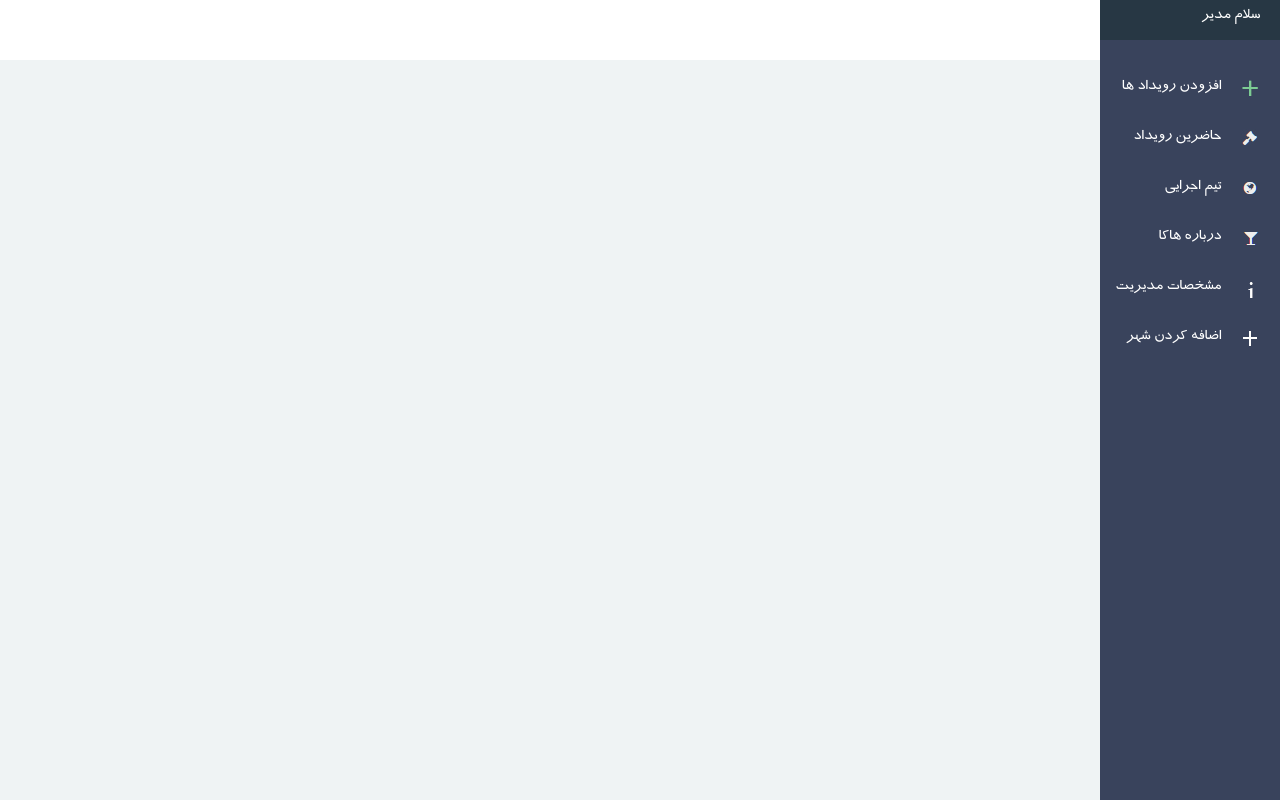
After one commit to parskama/HackaArak, a PHP site: page /hackairan/img/screenshot/screenshot/header.php in a window 1280 px wide. The commit adds this page. Run offline with PHP 8.4, Linux system fonts and the light colour scheme.

Commit message:
first commit

```diff
--- a/Opration.php
+++ b/Opration.php
@@ -99,7 +99,7 @@ if(isset($_POST["command"]))
 			$password = md5(sha1($security->Check_Post($_POST["password"])));
 			if(empty($username) || empty($password))
 			{
-				echo "لطفا فیلدهای ضروری را پر کنید";
+				echo "empty";
 				exit();
 			}
 			else
@@ -134,13 +134,13 @@ if(isset($_POST["command"]))
 					}
 					else
 					{
-						echo "نام کاربری یا کلمه عبور اشتباه است";
+						echo "erroruserpass";
 						exit();
 					}
 				}
 				else
 				{
-					echo "خطایی رخ داده است! مجددا تلاش کنید";
+					echo "db";
 					exit();
 				}
 			}
--- /dev/null
+++ b/img/screenshot/screenshot/header.php
@@ -0,0 +1,73 @@
+<!doctype html>
+<html>
+<head>
+<meta charset="utf-8">
+<title>Untitled Document</title>
+<link href="style.css" type="text/css" rel="stylesheet" />
+<script language="javascript" src="js/jquery 2.1.3.js"></script>
+<script src="js/index.js"></script>
+
+</head>
+
+<body>
+<div class="fixtop">
+</div>
+<header>
+	<div class="title_h">
+    	<span class="txts">سلام مدیر</span>
+        <div class="img_header">
+        	<div class="imgheader">
+            </div>
+        </div>
+        <div class="ul_header">
+        	<ul>
+            	<li>
+                	<img src="images/+.png" />
+                </li>
+                <li>
+            	    <a href="addevent.php">افزودن رویداد ها</a>
+                </li>
+            </ul>
+            <ul>
+            	<li>
+                	<img src="images/hazerin.jpg" />
+                </li>
+                <li>
+            	    <a href="submitevent.php">حاضرین رویداد</a>
+                </li>
+            </ul>
+            <ul>
+            	<li>
+                	<img src="images/ejra.png" />
+                </li>
+                <li>
+            	    تیم اجرایی
+                </li>
+            </ul>
+            <ul>
+            	<li>
+                	<img src="images/about.png" />
+                </li>
+                <li>
+            	    <a href="about.php">درباره هاکا</a>
+                </li>
+            </ul>
+            <ul>
+            	<li>
+                	<img src="images/moshakhasat.png" />
+                </li>
+                <li>
+            	    <a href="addadmin.php">مشخصات مدیریت</a>
+                </li>
+            </ul>
+             <ul>
+            	<li>
+                	<img src="images/add2.png" />
+                </li>
+                <li>
+            	    <a href="addcity.php">اضافه کردن شهر</a>
+                </li>
+            </ul>
+        </div>
+    </div>
+</header>
--- /dev/null
+++ b/img/screenshot/screenshot/style.css
@@ -0,0 +1,319 @@
+@charset "utf-8";
+/* CSS Document */
+html, body, div, span, applet, object, iframe, p, blockquote, pre, a, abbr, acronym, address, big, cite, code, del, dfn, em, font, img, ins, kbd, q, s, samp, small, strike, strong, sub, panel, tt, var, b, u, i, center, dl, dt, dd, ol, ul, li, fieldset, form, label, legend, table, block, caption, tbody, tfoot, thead, tr, th, td {
+margin: 0;
+padding: 0;
+border: 0;
+outline: 0;
+background: transparent;
+overflow: visible;
+}
+@font-face
+{
+    font-family: 'traffic';
+    src: url('fonts/BTraffic.eot?#') format('eot'),  /* IE6-8 */
+    url('fonts/BTraffic.woff') format('woff'),  /* FF3.6+, IE9, Chrome6+, Saf5.1+ */
+    url('fonts/BTraffic.ttf') format('truetype');  /* Saf3-5, Chrome4+, FF3.5, Opera 10+ */
+}
+input
+{
+	font-family: 'traffic';
+}
+body
+{
+	direction:rtl;
+	font-family: 'traffic';
+	background:#EFF3F4;
+}
+header
+{
+	float:right;
+	position:fixed;
+	width:180px;
+	height:100%;
+	background:#39435C;
+}
+.title_h
+{
+	float:right;
+	width:180px;
+	height:40px;
+	background:#273744;
+	color:#fff;
+}
+.txts
+{
+	float:right;
+	margin-top:8px;
+	margin-right:20px;
+}
+.img_header
+{
+	float:right;
+}
+li
+{
+	list-style:none;
+}
+.ul_header
+{
+	float:right;
+	width:180px;
+	margin-top:30px;
+}
+.ul_header ul
+{
+	float:right;
+	width:180px;
+}
+.ul_header ul li
+{
+	float:right;
+	margin-top:25px;
+	margin-right:20px;
+}
+.ul_header ul li a
+{
+	color:#fff;
+}
+a{
+	text-decoration:none;
+}
+.imgheader
+{
+
+}
+.fixtop
+{
+	width:100%;
+	height:60px;
+	background:#fff;
+	position:fixed;
+}
+.addevent
+{
+	float:right;
+	width:500px;
+	margin-right:200px;
+	margin-top:100px;
+	color:#293744;
+}
+.header_addevent
+{
+	float:right;
+	width:500px;
+	height:40px;
+	background:#FAFAFA;
+	border-bottom:1px #EEEEEE solid;
+	color:#293744;
+	padding-right:50px;
+	padding-top:13px;
+}
+.content_addevent
+{
+	float:right;
+	width:550px;
+	background:#fff;
+	padding-bottom:20px;
+}
+.labeltypeevent
+{
+	float:right;
+	margin-right:25px;
+	margin-top:4px;
+	width:105px;
+}
+#select_addevent,#select_typeevent
+{
+	float:right;
+	width:150px;
+	height:30px;
+	font-family: 'traffic';
+	font-size:16px;
+
+	margin-top:2px;
+}
+#box1
+{
+	margin-top:30px;
+	float:right;
+	width:550px;
+}
+.txtaddevent
+{
+	float:right;
+	width:190px;
+	height:30px;
+	border:1px #E7E7E7 solid;
+	padding-right:10px;
+	border-radius:5px;
+}
+.box2
+{
+	float:right;
+	width:550px;
+	margin-top:15px;
+}
+#txtnameevent
+{
+	margin-right:25px;
+}
+#selectpmstart,#selectpmend
+{
+	width:80px;
+	text-align:center;
+	height:29px;
+	float:right;
+	margin-top:2px
+}
+.txtclock
+{
+	float:right;
+	width:87px;
+	height:30px;
+	border:1px #E7E7E7 solid;
+	border-radius:5px;
+	margin-right:15px;
+	text-align:center;
+}
+#selectpmend
+{
+	margin-right:10px;
+}
+.txtarea_addevent
+{
+	width:373px;
+	float:left;
+	margin-left:40px;
+	resize:none;
+	border:1px #E7E7E7 solid;
+	height:90px;
+	border-radius:5px;
+}
+.btnsaveevent
+{
+	float:left;
+	margin-left:40px;
+	background:#23B7E5;
+	border:none;
+	color:#fff;
+	width:70px;
+	height:29px;
+	border-radius:5px;
+}
+#linkfb,#linktweet
+{
+	width:373px;
+}
+.submitevent
+{
+	float:right;
+	margin-right:200px;
+	margin-top:100px;
+	width:700px;
+	color:#293646;
+}
+.title_submit
+{
+	float:right;
+	width:700px;
+	height:50px;
+	background:#FAFAFA;
+	border-bottom:1px #EEEEEE solid;
+	color:#293744;
+}
+.texttitle_submit
+{
+	margin-right:35px;
+	margin-top:12px;
+}
+.content_submit
+{
+	float:right;
+	widows:700px;
+	padding-bottom:40px;
+	background:#fff;
+}
+.box3
+{
+	float:right;
+	width:700px;
+	margin-top:20px;
+}
+.labelbox3
+{
+	float:right;
+	margin-right:40px;
+}
+#selectcitybox3,#selecttypebox3
+{
+	float:right;
+	width:150px;
+	height:25px;
+	text-align:center;
+	margin-right:20px;
+	font-size:16px;
+}
+.label2box3
+{
+	float:right;
+	margin-right:20px;
+}
+#selecttypebox3
+{
+	float:right;
+}
+select
+{
+	font-family: 'traffic';
+}
+.txtsearchbyname
+{
+	float:left;
+	margin-left:14px;
+	width:145px;
+	border-radius:5px;
+	border:1px #CCCCCC solid;
+	height:25px;
+	padding-right:5px;
+}
+#searchsubmit
+{
+	float:left;
+	margin-left:50px;
+	background:#23B7E5;
+	border:none;
+	color:#fff;
+	width:70px;
+	height:29px;
+	border-radius:5px;
+}
+.dispaysubmit
+{
+	float:right;
+	width:700px;
+	margin-top:100px;
+	margin-right:200px;
+	background:#fff;
+	padding-top:10px;
+	padding-bottom:10px;
+	color:#293744;
+}
+.ul-header
+{
+	float:right;
+	width:700px;
+}
+.ul-header li
+{
+	float:right;
+}
+.lifirstname
+{
+	width:250px;
+	margin-right:20px;
+}
+.liemail
+{
+	width:300px;
+}
--- a/index.php
+++ b/index.php
@@ -14,7 +14,7 @@
 			<meta name="programmer" content="Aref Araghi, Graphic Designer">
 			<meta name="programmer" content="Farhood Alimohamadi, Android Developer">
 			<meta name="programmer" content="Niloofar Hajian, UI Designer">
-			<meta name="programmer" content="Mehrdad Mozafari, UI,UX Designer">
+			<meta name="programmer" content="Mehrdad Mozafari, UI Designer">
 			<meta name="programmer" content="Ava Sharif, UI Designer">
 			<title>هاکا ایران</title>
 
```
Also changed, not shown: 10 other files.
